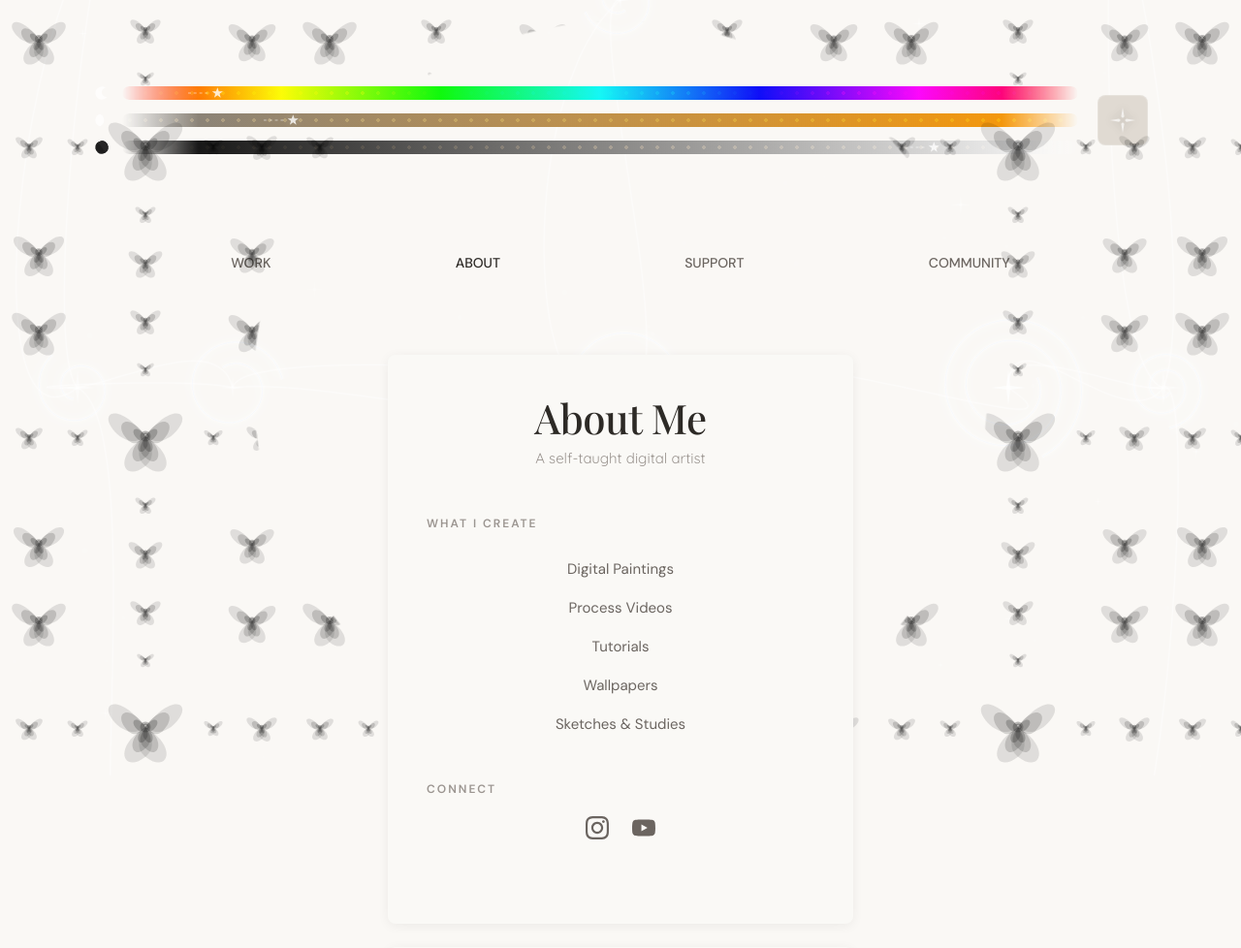
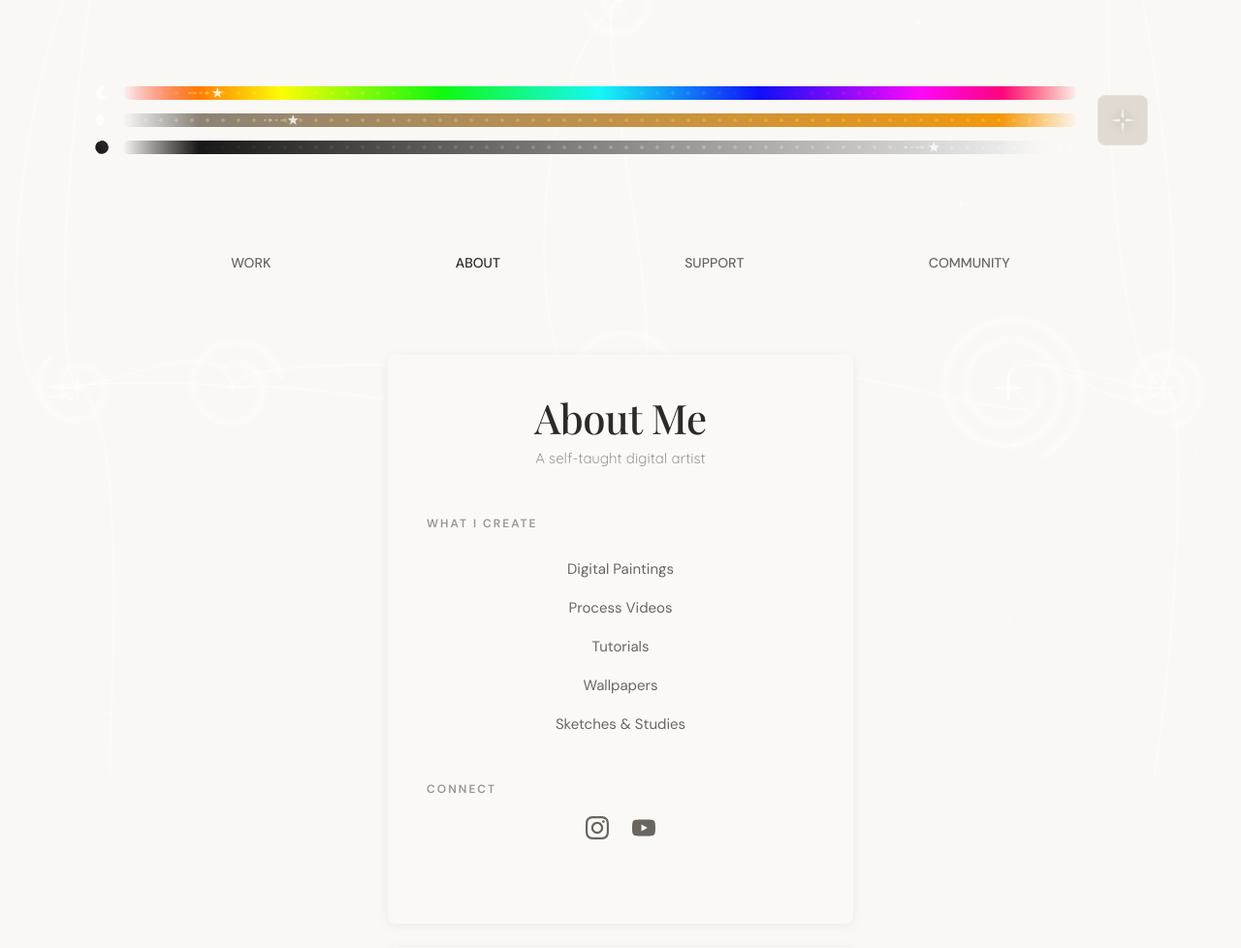
Before and after one commit to CattySmoothy/CattySmoothy, a Flask app: page /about in a window 1280 px wide. Shown: the top 978 px of the page at 97% size. Run offline with Flask 3, Linux system fonts and the light colour scheme.

Commit message:
Remove about page floral rose pattern overlay (CSS, SVG, template) — keep swirl background

```diff
--- a/static/css/redesign.css
+++ b/static/css/redesign.css
@@ -1115,33 +1115,6 @@ body {
     opacity: 1;
 }
 
-/* About page floral pattern overlay */
-@property --floral-reveal {
-    syntax: '<percentage>';
-    inherits: false;
-    initial-value: 50%;
-}
-
-.about-floral-bg {
-    position: fixed;
-    inset: 0;
-    z-index: -1;
-    pointer-events: none;
-    background-image: url("/static/images/about-floral.svg");
-    background-repeat: repeat;
-    background-size: 300px 300px;
-    color: var(--color-text-primary);
-    opacity: 0.8;
-    -webkit-mask-image: radial-gradient(circle at 50% 50%, transparent var(--floral-reveal), black calc(var(--floral-reveal) + 2px));
-    mask-image: radial-gradient(circle at 50% 50%, transparent var(--floral-reveal), black calc(var(--floral-reveal) + 2px));
-    animation: revealFloral 2.5s ease-out forwards;
-}
-
-@keyframes revealFloral {
-    0% { --floral-reveal: 50%; }
-    100% { --floral-reveal: 0%; }
-}
-
 .about-layout {
     position: relative;
     z-index: 1;
@@ -1177,11 +1150,6 @@ body {
 @keyframes revealSwirls {
     0% { --swirl-reveal: 60%; }
     100% { --swirl-reveal: 0%; }
-}
-
-@keyframes revealFloral {
-    0% { opacity: 0; transform: translateY(30px); }
-    100% { opacity: 1; transform: translateY(0); }
 }
 
 .about-layout {
--- a/templates/about.html
+++ b/templates/about.html
@@ -2,7 +2,6 @@
 
 {% block content %}
 <div class="about-layout">
-    <div class="about-floral-bg"></div>
     <div class="about-left">
         <div class="about-box">
             <section class="page-content about-content">
```
Also changed, not shown: static/images/about-floral.svg (deleted).
